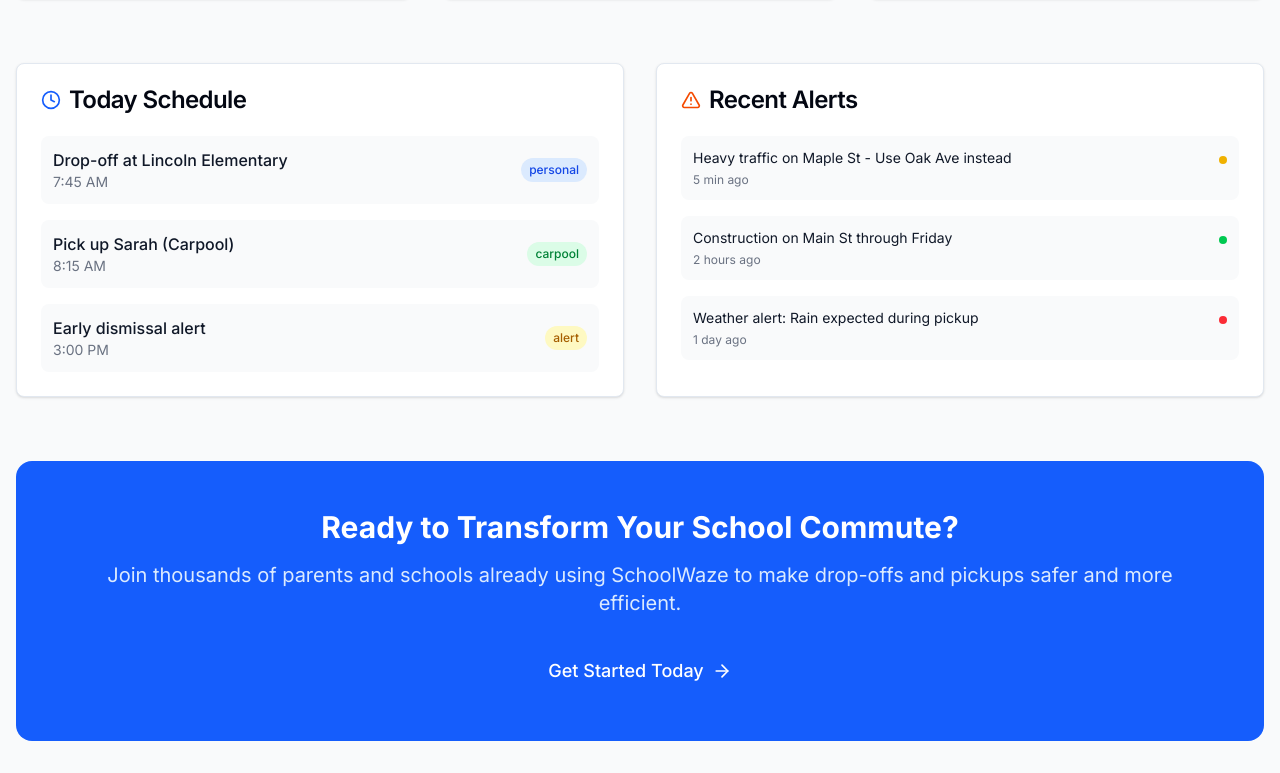
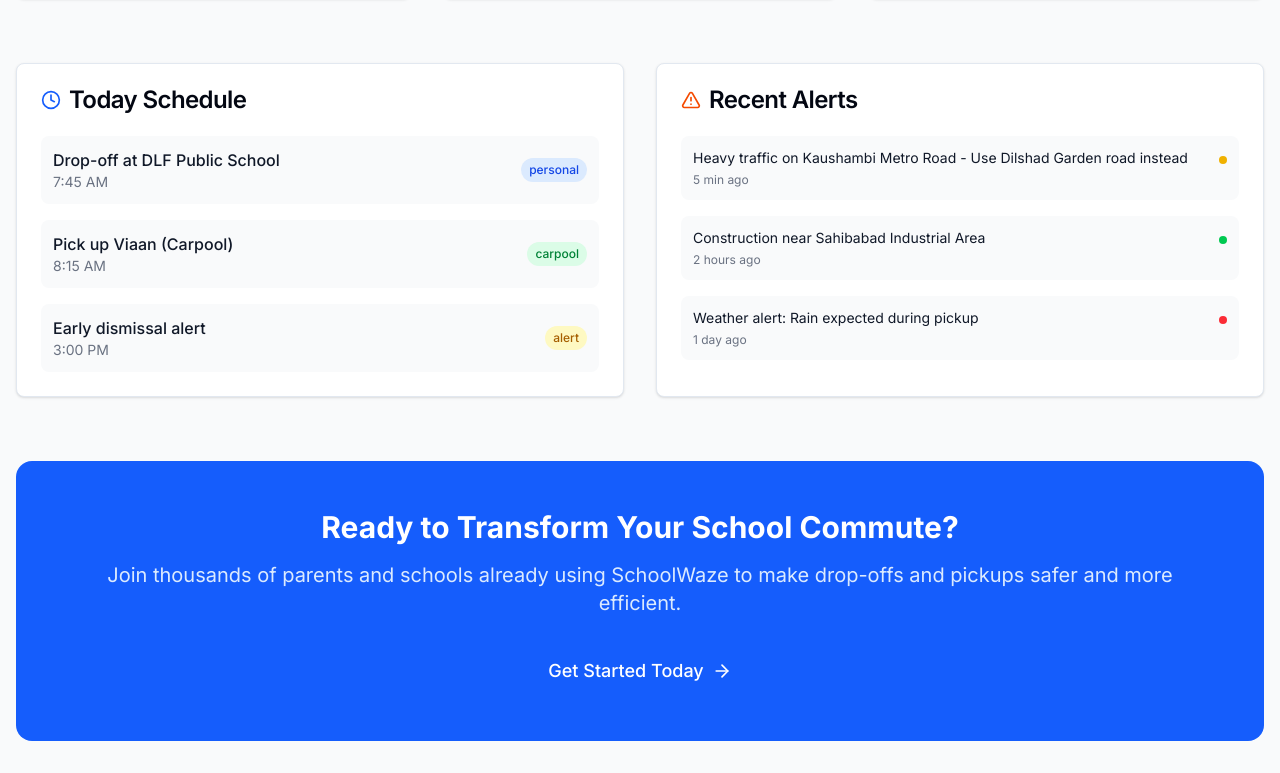
Before and after one commit to imamanmehrotra/schoolwaze, a Next.js app: page / in a window 1280 px wide. Shown: the part 1348-2121 px from the top of the page. Built offline with nearby package versions, Linux system fonts and the light colour scheme.

Commit message:
Update page.tsx
made changes on landing page

```diff
--- a/src/app/page.tsx
+++ b/src/app/page.tsx
@@ -27,14 +27,14 @@
 };
 
 const mockUpcomingEvents = [
-  { time: '7:45 AM', event: 'Drop-off at Lincoln Elementary', type: 'personal' },
-  { time: '8:15 AM', event: 'Pick up Sarah (Carpool)', type: 'carpool' },
+  { time: '7:45 AM', event: 'Drop-off at DLF Public School', type: 'personal' },
+  { time: '8:15 AM', event: 'Pick up Viaan (Carpool)', type: 'carpool' },
   { time: '3:00 PM', event: 'Early dismissal alert', type: 'alert' },
 ];
 
 const mockRecentAlerts = [
-  { id: 1, message: 'Heavy traffic on Maple St - Use Oak Ave instead', time: '5 min ago', severity: 'medium' },
-  { id: 2, message: 'Construction on Main St through Friday', time: '2 hours ago', severity: 'low' },
+  { id: 1, message: 'Heavy traffic on Kaushambi Metro Road - Use Dilshad Garden road instead', time: '5 min ago', severity: 'medium' },
+  { id: 2, message: 'Construction near Sahibabad Industrial Area', time: '2 hours ago', severity: 'low' },
   { id: 3, message: 'Weather alert: Rain expected during pickup', time: '1 day ago', severity: 'high' },
 ];
 
```
